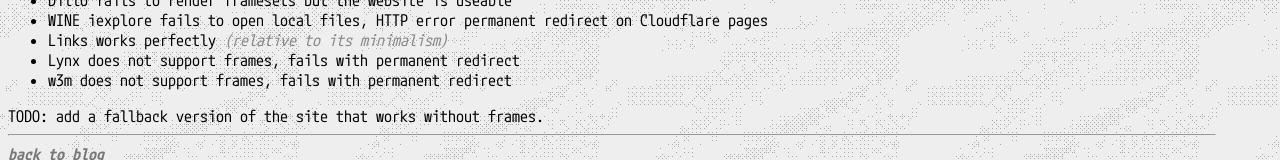
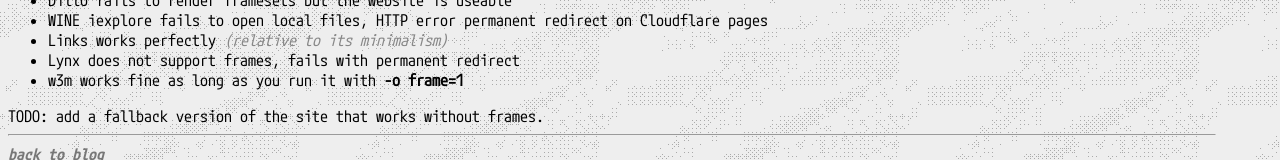
Before and after one commit to 9vlc/website, a plain HTML site: page indep/blog/html401.html in a window 1280 px wide. Shown: the part 204-364 px from the top of the page. Drawn offline with Linux system fonts and the light colour scheme.

Commit message:
w3m does infact have the ability to render frames

```diff
--- a/indep/blog/html401.html
+++ b/indep/blog/html401.html
@@ -20,7 +20,7 @@
 		<li>WINE iexplore fails to open local files, HTTP error permanent redirect on Cloudflare pages</li>
 		<li>Links works perfectly <i>(relative to its minimalism)</i></li>
 		<li>Lynx does not support frames, fails with permanent redirect</li>
-		<li>w3m does not support frames, fails with permanent redirect</li>
+		<li>w3m works fine as long as you run it with <b>-o frame=1</b></li>
 	</ul>
 
 	TODO: add a fallback version of the site that works without frames.
```
